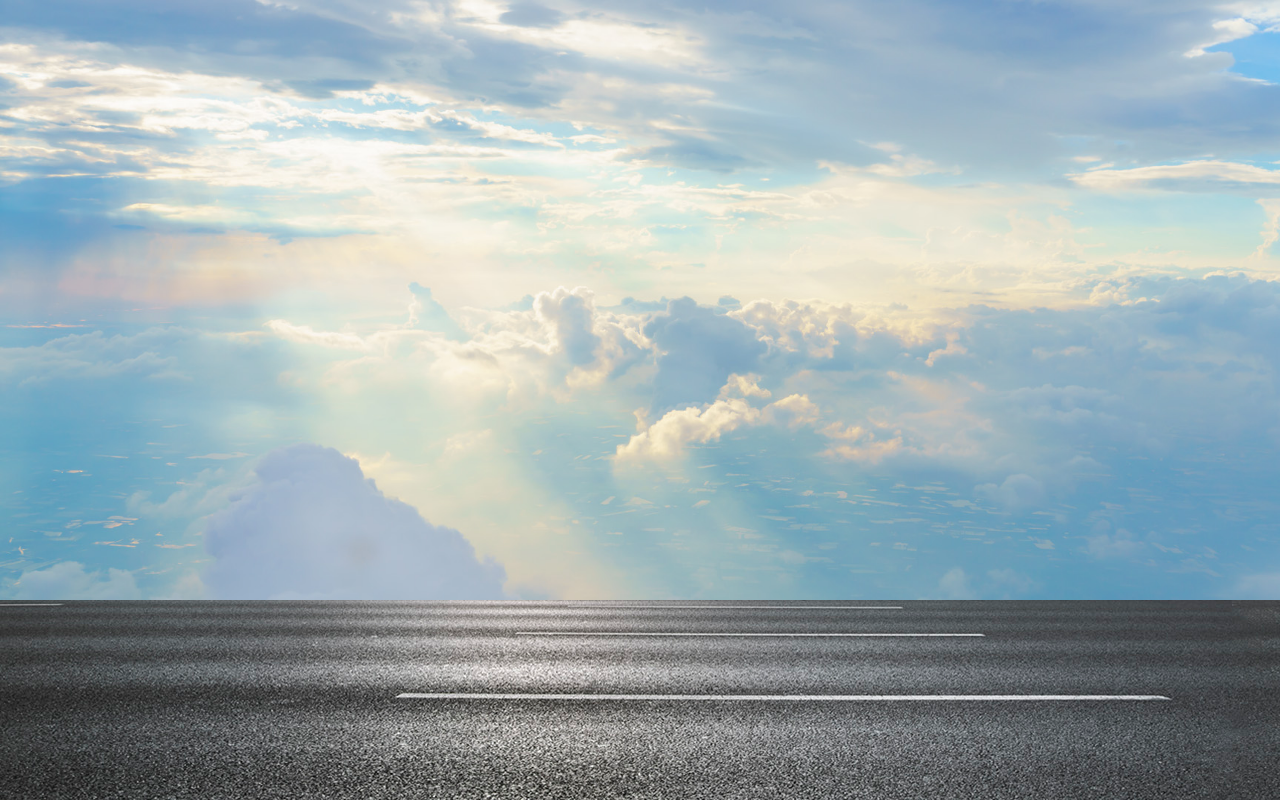
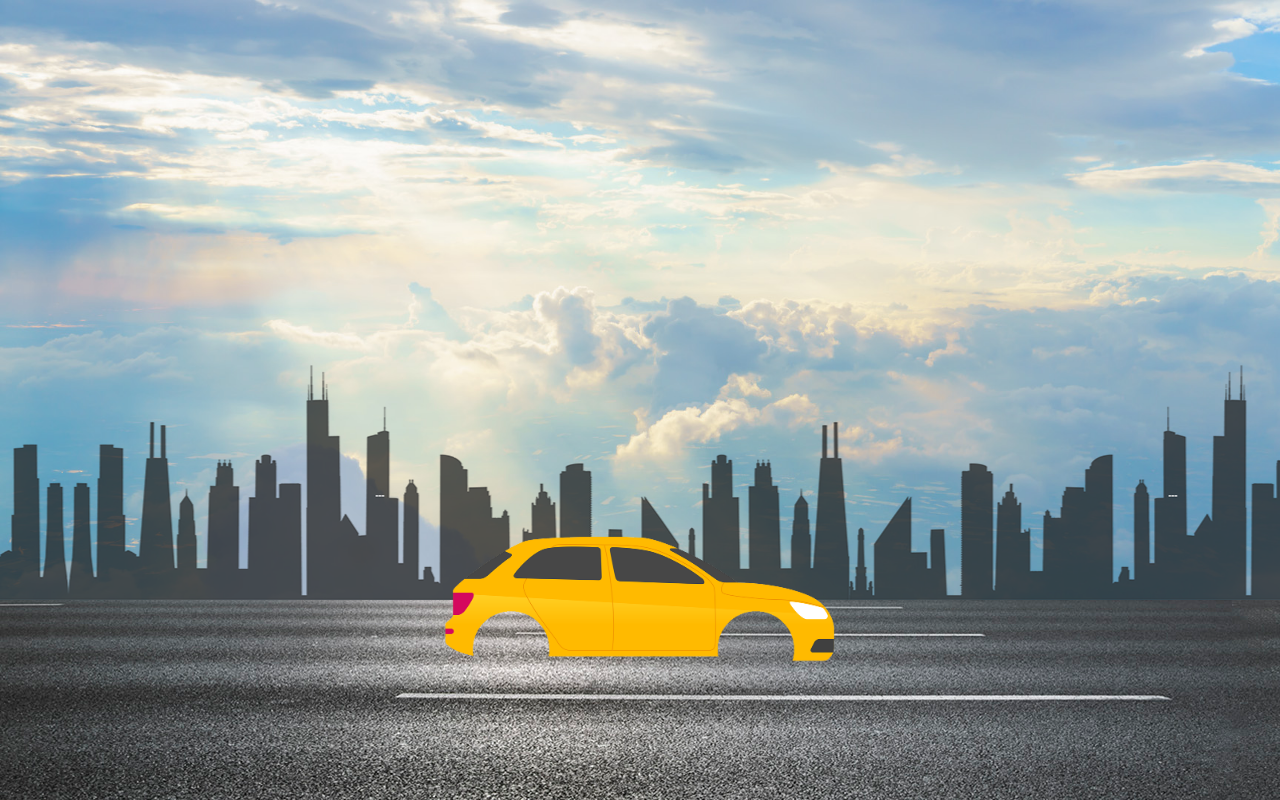
Before and after one commit to levintoo/running-car, a plain HTML site: page index.html in a window 1280 px wide. Drawn offline with Linux system fonts and the light colour scheme.

Commit message:
car body complete

```diff
--- a/index.html
+++ b/index.html
@@ -12,6 +12,12 @@
         <div class="highway">
 
         </div>
+        <div class="city">
+
+        </div>
+        <div class="car">
+            <img src="images/car.png" alt="">
+        </div>
     </div>
 </body>
 </html>
--- a/style.css
+++ b/style.css
@@ -28,3 +28,44 @@
          transform:translateX(-3400px);
     }
 }
+.city{
+    height: 250px;
+    width: 500%;
+    background-image: url(images/city.png);
+    position: absolute;
+    bottom: 200px;
+    left: 0;
+    right: 0;
+    display: block;
+    z-index: 1;
+    background-repeat: repeat-x;
+    animation: city 30s linear infinite;
+}
+@keyframes city{
+    100%{
+         transform:translateX(-3400px);
+    }
+}
+.car{
+    width: 400px;
+    left: 50%;
+    bottom: 100px;
+    transform: translateX(-50%);
+    position: absolute;
+    z-index: 2;
+}
+.car img{
+    width: 100%;
+    animation: car 1s linear infinite;
+}
+@keyframes car{
+    100%{
+        transform: translateY(-5px);
+    }
+    50%{
+        transform: translateY(5px);
+    }
+    00%{
+        transform: translateY(-5px);
+    }
+}
```
